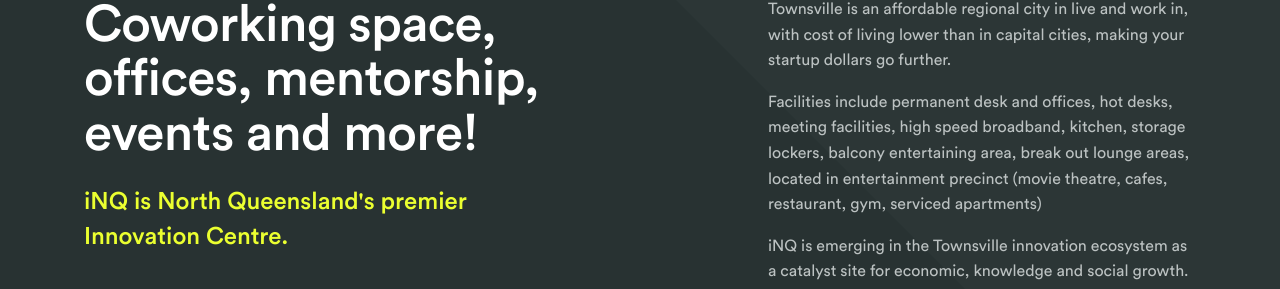
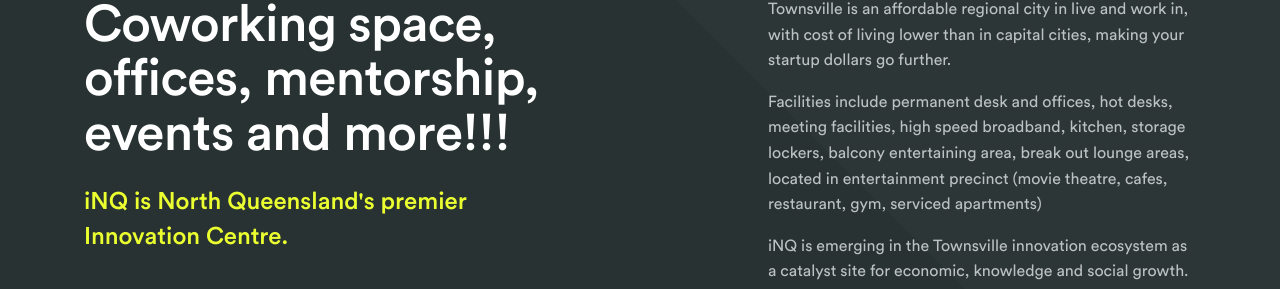
Before and after one commit to fierceventures/inq, a Jekyll site: the page built from index.html, in a window 1280 px wide. Shown: the part 164-453 px from the top of the page. Built offline with Jekyll 4.4.1, drawn with Linux system fonts in a browser that asks for light colours; some web fonts are replaced.

```diff
--- a/index.html
+++ b/index.html
@@ -9,7 +9,7 @@ navigation_weight: 1
 	<div class="container">
 		<div class="col half">
 
-			<h2>Coworking space,<br>offices, mentorship,<br>events and more!</h2>
+			<h2>Coworking space,<br>offices, mentorship,<br>events and more!!!</h2>
 			<h3>iNQ is North Queensland's premier<br> Innovation Centre. </h3>
 
 			<div class="indent">
```
